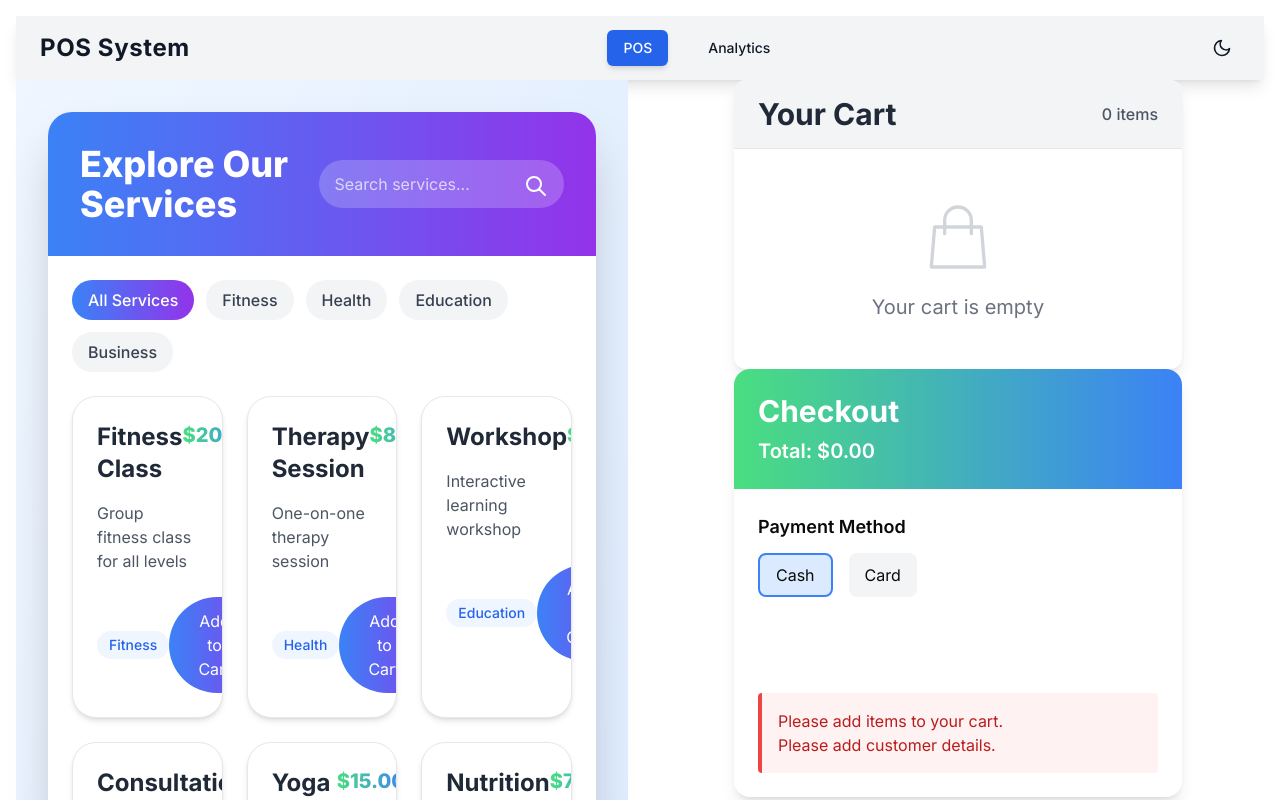
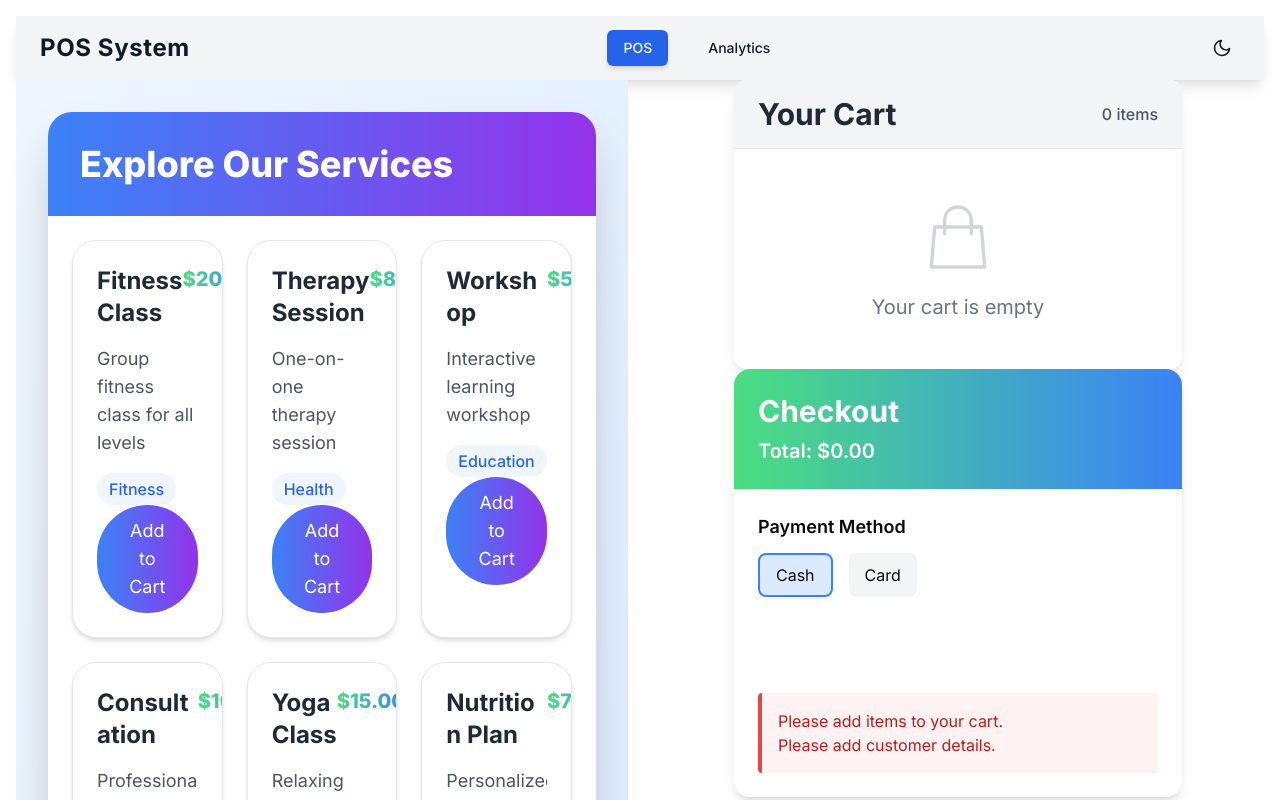
Before and after one commit to prashantxy/task, a Next.js app: page / in a window 1280 px wide. Shown: the top 800 px of the page. Built offline with nearby package versions, Linux system fonts and the light colour scheme.

Commit message:
Update serviceSelect.tsx

```diff
--- a/app/components/serviceSelect.tsx
+++ b/app/components/serviceSelect.tsx
@@ -35,91 +35,10 @@ export default function ServiceSelection({ addToCart }: { addToCart: (service: S
               <h2 className="text-2xl sm:text-3xl md:text-4xl font-extrabold text-white text-center sm:text-left">
                 Explore Our Services
               </h2>
-              <div className="relative w-full sm:w-64 md:w-96">
-                <input
-                  type="text"
-                  placeholder="Search services..."
-                  value={searchTerm}
-                  onChange={(e) => setSearchTerm(e.target.value)}
-                  className="
-                    w-full px-4 py-2 sm:py-3 rounded-full
-                    bg-white/20 text-white
-                    placeholder-white/70
-                    focus:outline-none
-                    focus:ring-2 focus:ring-white/30
-                    transition-all text-sm sm:text-base
-                  "
-                />
-                <svg
-                  xmlns="http://www.w3.org/2000/svg"
-                  className="h-4 w-4 sm:h-6 sm:w-6 absolute right-4 top-2.5 sm:top-3.5 text-white"
-                  fill="none"
-                  viewBox="0 0 24 24"
-                  stroke="currentColor"
-                >
-                  <path
-                    strokeLinecap="round"
-                    strokeLinejoin="round"
-                    strokeWidth={2}
-                    d="M21 21l-6-6m2-5a7 7 0 11-14 0 7 7 0 0114 0z"
-                  />
-                </svg>
-              </div>
             </div>
           </div>
 
           <div className="p-4 sm:p-6">
-            <div className="flex flex-wrap gap-2 sm:gap-3 mb-4 sm:mb-6 justify-center sm:justify-start">
-              <button
-                onClick={() => setSelectedCategory(null)}
-                className={`
-                  px-3 py-1 sm:px-4 sm:py-2 rounded-full text-sm sm:text-base font-medium
-                  transition-all duration-300
-                  ${!selectedCategory
-                    ? 'bg-gradient-to-r from-blue-500 to-purple-600 text-white'
-                    : 'bg-gray-100 hover:bg-gray-200 text-gray-700'
-                  }
-                `}
-              >
-                All Services
-              </button>
-              {categories.map(category => (
-                <button
-                  key={category}
-                  onClick={() => setSelectedCategory(category)}
-                  className={`
-                    px-3 py-1 sm:px-4 sm:py-2 rounded-full text-sm sm:text-base font-medium
-                    transition-all duration-300
-                    ${selectedCategory === category
-                      ? 'bg-gradient-to-r from-blue-500 to-purple-600 text-white'
-                      : 'bg-gray-100 hover:bg-gray-200 text-gray-700'
-                    }
-                  `}
-                >
-                  {category}
-                </button>
-              ))}
-            </div>
-
-            {filteredServices.length === 0 ? (
-              <div className="text-center py-12 sm:py-16 bg-gray-50 rounded-2xl">
-                <svg
-                  xmlns="http://www.w3.org/2000/svg"
-                  className="h-16 w-16 sm:h-24 sm:w-24 mx-auto text-gray-300 mb-4"
-                  fill="none"
-                  viewBox="0 0 24 24"
-                  stroke="currentColor"
-                >
-                  <path
-                    strokeLinecap="round"
-                    strokeLinejoin="round"
-                    strokeWidth={1}
-                    d="M9.172 16.172a4 4 0 015.656 0M9 10h.01M15 10h.01M21 12a9 9 0 11-18 0 9 9 0 0118 0z"
-                  />
-                </svg>
-                <p className="text-xl sm:text-2xl text-gray-500">No services found</p>
-              </div>
-            ) : (
             <div className="grid grid-cols-1 sm:grid-cols-2 lg:grid-cols-3 gap-4 sm:gap-6">
               {filteredServices.map(service => (
                 <div
@@ -135,21 +54,23 @@ export default function ServiceSelection({ addToCart }: { addToCart: (service: S
                 >
                   <div className="p-4 sm:p-6">
                     <div className="flex justify-between items-start mb-2 sm:mb-4">
-                        <h3 className="text-lg sm:text-2xl font-bold text-gray-800">{service.name}</h3>
+                      <h3 className="text-lg sm:text-xl md:text-2xl font-bold text-gray-800 break-words w-full">
+                        {service.name}
+                      </h3>
                       <span className="
-                          text-base sm:text-xl font-extrabold
+                        text-base sm:text-lg md:text-xl font-extrabold
                         bg-gradient-to-r from-green-400 to-blue-500
                         text-transparent bg-clip-text
                       ">
                         ${service.price.toFixed(2)}
                       </span>
                     </div>
-                      <p className="text-gray-600 mb-4 text-sm sm:text-base h-12 sm:h-20 overflow-hidden">
+                    <p className="text-gray-600 mb-4 text-sm sm:text-base md:text-lg overflow-hidden w-full">
                       {service.description}
                     </p>
-                      <div className="flex items-center justify-between">
+                    <div className="flex items-center justify-between flex-wrap">
                       <span className="
-                          text-xs sm:text-sm px-2 sm:px-3 py-1 rounded-full
+                        text-xs sm:text-sm md:text-base px-2 sm:px-3 py-1 rounded-full
                         bg-blue-50 text-blue-600
                         font-medium
                       ">
@@ -160,36 +81,21 @@ export default function ServiceSelection({ addToCart }: { addToCart: (service: S
                         className="
                           bg-gradient-to-r from-blue-500 to-purple-600
                           text-white
-                            px-3 py-2 sm:px-6 sm:py-3 rounded-full
+                          px-3 py-2 sm:px-4 md:px-6 sm:py-3 md:py-3 rounded-full
                           hover:from-blue-600 hover:to-purple-700
                           transition-all duration-300
                           flex items-center space-x-2
-                            text-xs sm:text-base
+                          text-xs sm:text-base md:text-lg
                           group-hover:scale-105
                         "
                       >
                         <span>Add to Cart</span>
-                          <svg
-                            xmlns="http://www.w3.org/2000/svg"
-                            className="h-4 w-4 sm:h-5 sm:w-5 group-hover:translate-x-1 transition-transform"
-                            fill="none"
-                            viewBox="0 0 24 24"
-                            stroke="currentColor"
-                          >
-                            <path
-                              strokeLinecap="round"
-                              strokeLinejoin="round"
-                              strokeWidth={2}
-                              d="M12 4v16m8-8H4"
-                            />
-                          </svg>
                       </button>
                     </div>
                   </div>
                 </div>
               ))}
             </div>
-            )}
           </div>
         </div>
       </div>
```
Lines whose indentation alone changed are shown as unchanged.
